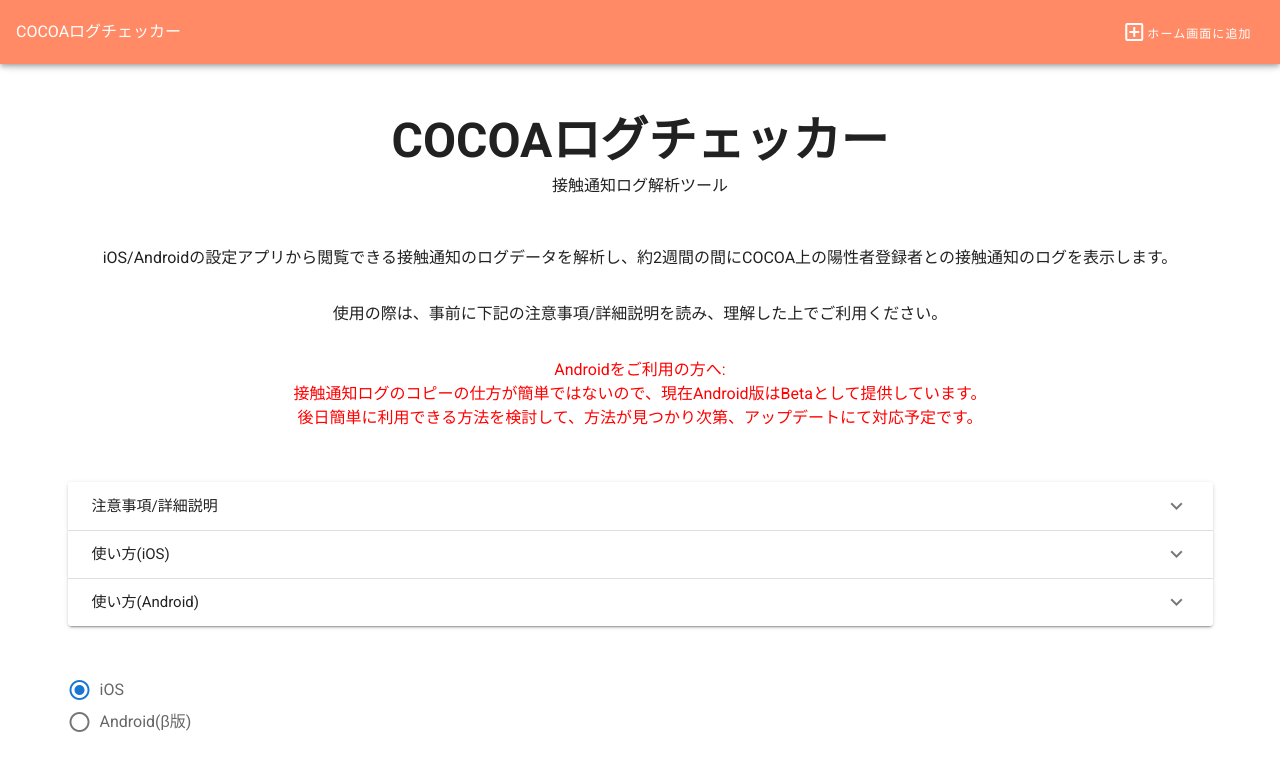
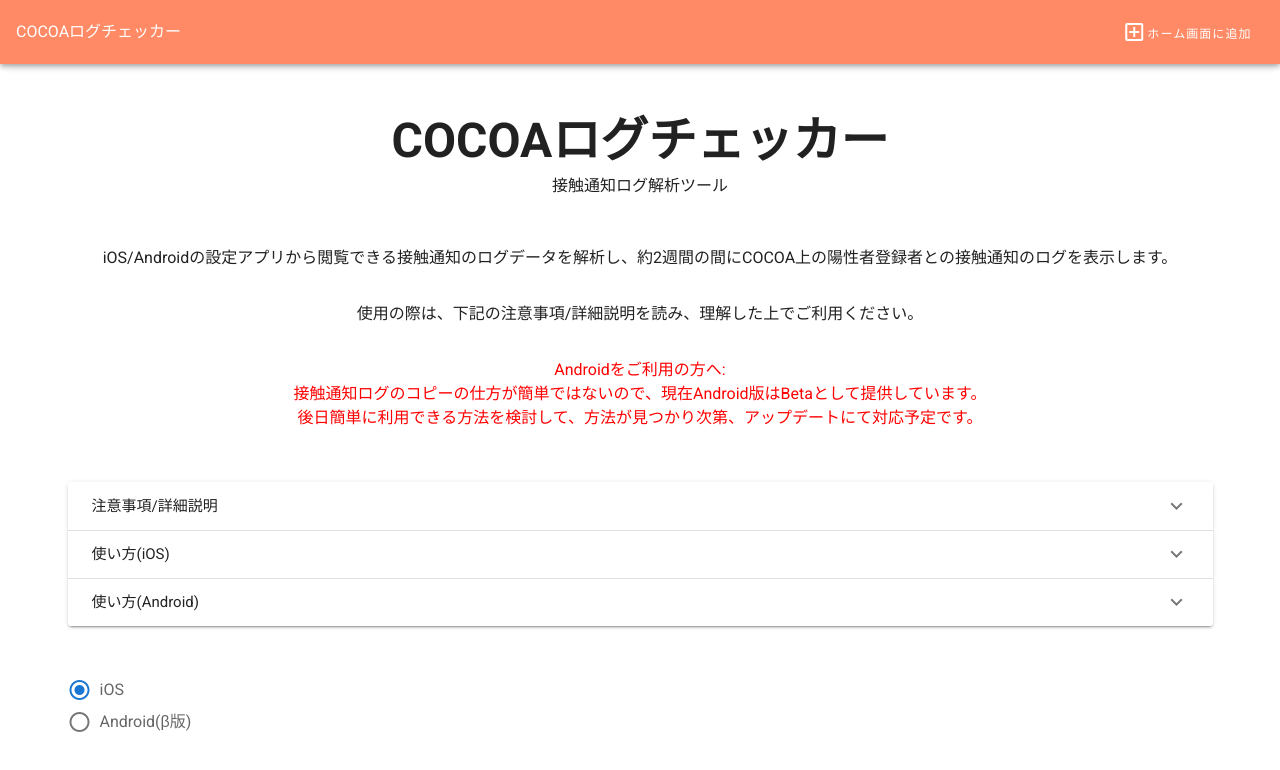
Before and after one commit to ktansai/COVID-19-ExposeChecker, a Vue app: page / in a window 1280 px wide. Shown: the top 770 px of the page. Built offline with nearby package versions, Linux system fonts and the light colour scheme.

Commit message:
改行位置が気になったので少しだけ文言の修正

```diff
--- a/src/components/ExposeChecker.vue
+++ b/src/components/ExposeChecker.vue
@@ -10,15 +10,15 @@
       </v-row>
       <v-row class="justify-center">
         <div>
-        <p class="my-8 mx-8">
+        <p class="my-8 mx-2">
           <span class="d-inline-block">iOS/Androidの設定アプリから閲覧できる</span>
           <span class="d-inline-block">接触通知のログデータを解析し、</span>
           <span class="d-inline-block">約2週間の間にCOCOA上の陽性者登録者との</span>
           <span class="d-inline-block">接触通知のログを表示します。</span>
         </p>
-        <p class="my-8 mx-8">
+        <p class="my-8 mx-2">
           <span class="d-inline-block">
-          使用の際は、事前に下記の注意事項/詳細説明を読み、
+          使用の際は、下記の注意事項/詳細説明を読み、
           </span>
           <span class="d-inline-block">理解した上でご利用ください。</span>
         </p>
```
